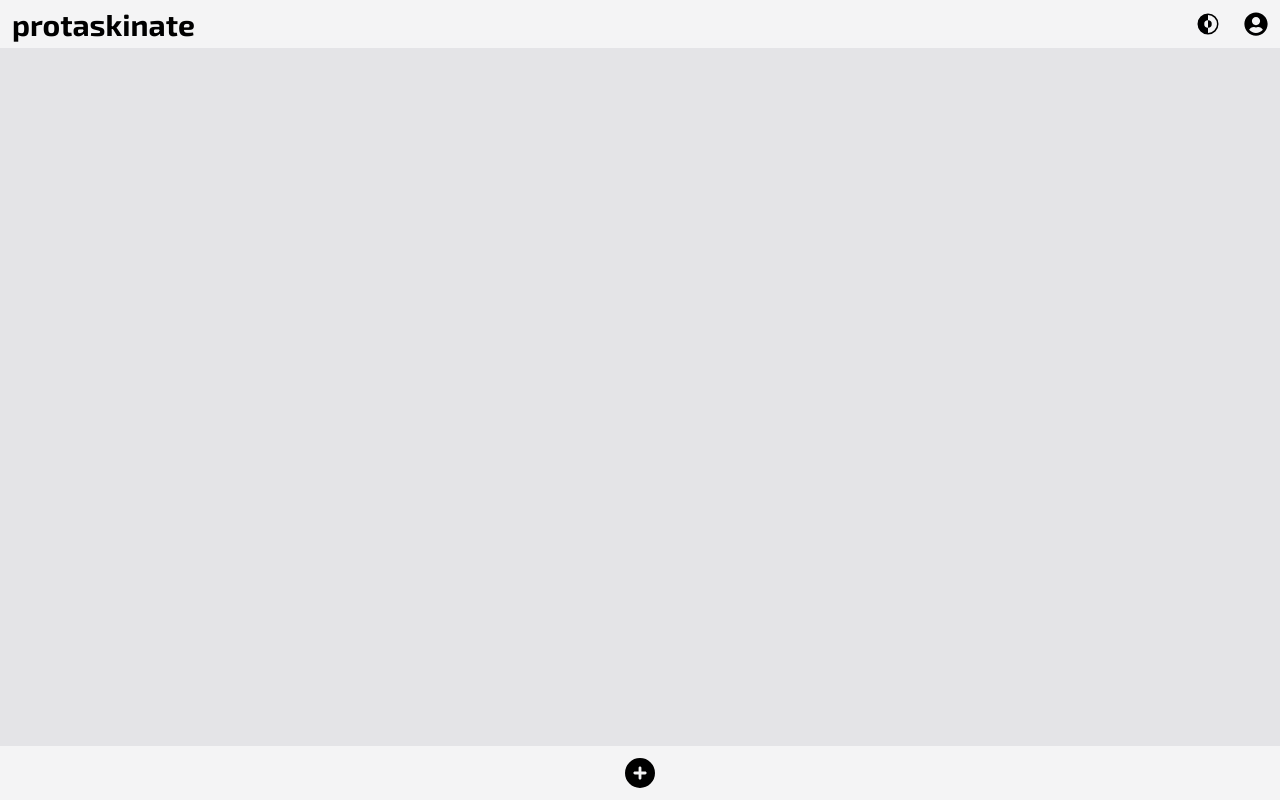
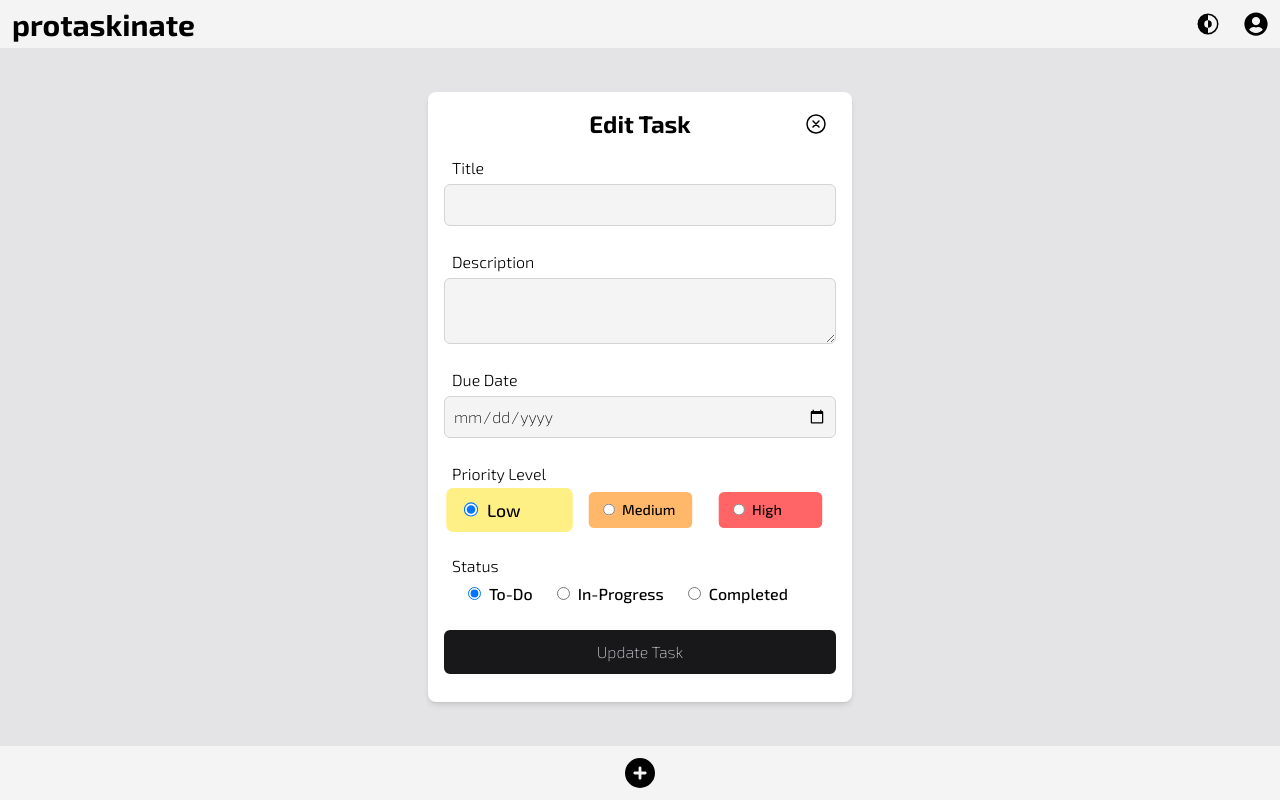
Before and after one commit to cassianebel/protaskinate, a React (Vite) app: page /edit/1 in a window 1280 px wide. Built offline with nearby package versions, Linux system fonts and the light colour scheme; no server answers.

Commit message:
edit tasks

```diff
--- a/src/App.jsx
+++ b/src/App.jsx
@@ -11,6 +11,7 @@ import { IoInvertMode } from "react-icons/io5";
 import { FaUserCircle } from "react-icons/fa";
 import { FaCirclePlus } from "react-icons/fa6";
 import CreateTaskForm from "./Components/CreateTaskForm";
+import EditTaskForm from "./Components/EditTaskForm";
 
 function App() {
   const [theme, setTheme] = useState("light");
@@ -63,6 +64,7 @@ function App() {
           <Route path="/signout" element={<SignOut />} />
           <Route path="/profile" element={<Profile user={user} />} />
           <Route path="/create" element={<CreateTaskForm user={user} />} />
+          <Route path="/edit/:taskId" element={<EditTaskForm user={user} />} />
         </Routes>
         <footer className="sticky bottom-0 w-full bg-zinc-100 dark:bg-zinc-900 p-3 flex items-center justify-center text-3xl">
           <NavLink to="/create">
--- a/src/Components/Button.jsx
+++ b/src/Components/Button.jsx
@@ -14,7 +14,7 @@ const Button = ({ text, type, style, icon, action }) => {
   return (
     <button
       type={type ? type : "button"}
-      className={`w-full my-3 p-2 px-4 rounded-md flex items-center justify-center gap-2 ${buttonStyle}`}
+      className={`w-full my-3 p-2 px-4 rounded-md flex items-center justify-center gap-2 cursor-pointer ${buttonStyle}`}
       onClick={action ? action : null}
     >
       {icon ? icon : ""}
--- /dev/null
+++ b/src/Components/EditTaskForm.jsx
@@ -0,0 +1,218 @@
+import { useState, useEffect, use } from "react";
+import { useNavigate, useParams } from "react-router-dom";
+import { fetchTask, updateTask } from "../firestore";
+import Input from "./Input";
+import Button from "./Button";
+import { IoCloseCircleOutline } from "react-icons/io5";
+
+const EditTaskForm = ({ user }) => {
+  const { taskId } = useParams();
+  const [taskOwner, setTaskOwner] = useState("");
+  const [taskTitle, setTaskTitle] = useState("");
+  const [taskDescription, setTaskDescription] = useState("");
+  const [taskDueDate, setTaskDueDate] = useState("");
+  const [taskPriority, setTaskPriority] = useState("low");
+  const [taskStatus, setTaskStatus] = useState("to-do");
+  const navigate = useNavigate();
+
+  useEffect(() => {
+    if (user) {
+      fetchTask(taskId)
+        .then((task) => {
+          if (task) {
+            setTaskOwner(task.data().userId);
+            setTaskTitle(task.data().title);
+            setTaskDescription(task.data().description || "");
+            setTaskDueDate(task.data().dueDate || null);
+            setTaskPriority(task.data().priority);
+            setTaskStatus(task.data().status);
+          } else {
+            console.error("Failed to fetch task.");
+          }
+        })
+        .catch((error) => {
+          console.error("An error occurred:", error);
+        });
+    }
+  }, [user]);
+
+  const handleSubmit = async (e) => {
+    e.preventDefault();
+
+    if (!user) {
+      console.error("You must be signed in to edit a task.");
+      return;
+    } else if (user.uid !== taskOwner) {
+      console.error("You do not have permission to edit this task.");
+      return;
+    }
+
+    const updatedTask = {
+      title: taskTitle,
+      description: taskDescription,
+      dueDate: taskDueDate ? taskDueDate : null,
+      priority: taskPriority,
+      status: taskStatus,
+      lastModifiedTimestamp: new Date(),
+    };
+
+    try {
+      await updateTask(taskId, updatedTask);
+      console.log("Task updated successfully!");
+      navigate("/");
+    } catch (error) {
+      console.error("Error updating task:", error);
+    }
+  };
+
+  return (
+    <div className="w-full max-w-md mx-auto">
+      <form
+        onSubmit={handleSubmit}
+        className="relative p-4 mx-3 bg-white dark:bg-zinc-900 rounded-lg shadow-md"
+      >
+        <h2 className="text-2xl font-bold mb-4 text-center">Edit Task</h2>
+        <Input
+          type="text"
+          label="Title"
+          name="title"
+          value={taskTitle}
+          changeHandler={(e) => setTaskTitle(e.target.value)}
+          required={true}
+        />
+        <label htmlFor="description" className="block mx-2 mb-1 font-light">
+          Description
+        </label>
+        <textarea
+          className="block w-full p-2 mb-6 border border-zinc-300 bg-zinc-100 rounded-md dark:border-zinc-700 dark:bg-zinc-800"
+          type="text"
+          id="description"
+          label="Description"
+          name="description"
+          value={taskDescription}
+          onChange={(e) => setTaskDescription(e.target.value)}
+        />
+        <Input
+          type="date"
+          label="Due Date"
+          name="dueDate"
+          value={taskDueDate}
+          changeHandler={(e) => setTaskDueDate(e.target.value)}
+        />
+        <fieldset className="mb-6">
+          <legend className="block mx-2 mb-1 font-light">Priority Level</legend>
+          <div className="grid grid-cols-3 ">
+            <div>
+              <label
+                className="bg-yellow-200 dark:bg-yellow-500 dark:text-zinc-950 block p-2 mx-2 scale-90 has-[:checked]:scale-110 transition-all duration-300 ease-in-out font-medium rounded-md"
+                htmlFor="low"
+              >
+                <input
+                  type="radio"
+                  id="low"
+                  name="low"
+                  value="low"
+                  className="mx-2"
+                  checked={taskPriority === "low"}
+                  onChange={(e) => setTaskPriority(e.target.value)}
+                />
+                Low
+              </label>
+            </div>
+            <div>
+              <label
+                className="bg-orange-300 dark:bg-orange-700 dark:text-white  block p-2 mx-2 scale-90 has-[:checked]:scale-110 transition-all duration-300 ease-in-out font-medium rounded-md"
+                htmlFor="medium"
+              >
+                <input
+                  type="radio"
+                  id="medium"
+                  name="medium"
+                  value="medium"
+                  className="mx-2"
+                  checked={taskPriority === "medium"}
+                  onChange={(e) => setTaskPriority(e.target.value)}
+                />
+                Medium
+              </label>
+            </div>
+            <div>
+              <label
+                className="bg-red-400 dark:bg-red-700 dark:text-zinc-50  block p-2 mx-2 scale-90 has-[:checked]:scale-110 transition-all duration-300 ease-in-out font-medium rounded-md"
+                htmlFor="high"
+              >
+                <input
+                  type="radio"
+                  id="high"
+                  name="high"
+                  value="high"
+                  className="mx-2"
+                  checked={taskPriority === "high"}
+                  onChange={(e) => setTaskPriority(e.target.value)}
+                />
+                High
+              </label>
+            </div>
+          </div>
+        </fieldset>
+        <fieldset className="mb-6">
+          <legend className="block mx-2 mb-1 font-light">Status</legend>
+          <div className="flex gap-4 ms-4">
+            <div>
+              <label className="font-medium" htmlFor="to-do">
+                <input
+                  type="radio"
+                  id="to-do"
+                  name="to-do"
+                  value="to-do"
+                  className="mx-2"
+                  checked={taskStatus === "to-do"}
+                  onChange={(e) => setTaskStatus(e.target.value)}
+                />
+                To-Do
+              </label>
+            </div>
+            <div>
+              <label className="font-medium" htmlFor="in-progress">
+                <input
+                  type="radio"
+                  id="in-progress"
+                  name="in-progress"
+                  value="in-progress"
+                  className="mx-2"
+                  checked={taskStatus === "in-progress"}
+                  onChange={(e) => setTaskStatus(e.target.value)}
+                />
+                In-Progress
+              </label>
+            </div>
+            <div>
+              <label className="font-medium" htmlFor="completed">
+                <input
+                  type="radio"
+                  id="completed"
+                  name="completed"
+                  value="completed"
+                  className="mx-2"
+                  checked={taskStatus === "completed"}
+                  onChange={(e) => setTaskStatus(e.target.value)}
+                />
+                Completed
+              </label>
+            </div>
+          </div>
+        </fieldset>
+        <Button type="submit" style="primary" text="Update Task" />
+        <div className="text-2xl absolute top-0 right-0">
+          <Button
+            action={() => navigate("/")}
+            style="inline"
+            icon={<IoCloseCircleOutline />}
+          />
+        </div>
+      </form>
+    </div>
+  );
+};
+
+export default EditTaskForm;
--- a/src/Components/Home.jsx
+++ b/src/Components/Home.jsx
@@ -54,9 +54,23 @@ const Home = ({ user }) => {
 
         return 0;
       });
-      inProgress = inProgress.sort(
-        (a, b) => priorityOrder[a.priority] - priorityOrder[b.priority]
-      );
+      inProgress.sort((a, b) => {
+        // First, sort by priority
+        const progressPriorityDiff =
+          priorityOrder[a.priority] - priorityOrder[b.priority];
+        if (progressPriorityDiff !== 0) return progressPriorityDiff;
+
+        // If priorities are the same, sort by dueDate (earliest first)
+        if (a.dueDate && b.dueDate) {
+          return new Date(a.dueDate) - new Date(b.dueDate);
+        }
+
+        // Tasks with a dueDate should come before those without
+        if (!a.dueDate) return 1;
+        if (!b.dueDate) return -1;
+
+        return 0;
+      });
 
       setCompletedTasks(completed);
       setToDoTasks(toDo);
--- a/src/Components/TaskCard.jsx
+++ b/src/Components/TaskCard.jsx
@@ -1,6 +1,10 @@
+import { NavLink } from "react-router-dom";
+import { FaPencilAlt } from "react-icons/fa";
+
 const TaskCard = ({ task }) => {
   return (
-    <div className="w-full bg-zinc-100 dark:bg-zinc-900 p-4 border-2 dark:border-1 rounded-lg">
+    <div className="block w-full bg-zinc-100 dark:bg-zinc-900 p-4 border-2 dark:border-1 rounded-lg relative">
+      <div>
         <h3 className="text-xl font-medium">{task.title}</h3>
         <p className="my-2 text-zinc-600 dark:text-zinc-400">
           {task.description}
@@ -20,6 +24,12 @@ const TaskCard = ({ task }) => {
           </li>
         </ul> */}
         </div>
+        <div className="absolute top-2 right-2 p-2 opacity-60 hover:opacity-90">
+          <NavLink to={`/edit/${task.id}`}>
+            <FaPencilAlt />
+          </NavLink>
+        </div>
+      </div>
     </div>
   );
 };
--- a/src/firestore.js
+++ b/src/firestore.js
@@ -6,6 +6,8 @@ import {
   collection,
   getDocs,
   where,
+  updateDoc,
+  getDoc,
 } from "firebase/firestore";
 import { db } from "./firebase";
 
@@ -52,6 +54,25 @@ export const fetchUsersTasks = async (user) => {
   }
 };
 
+export const fetchTask = async (taskId) => {
+  try {
+    const taskRef = doc(db, "tasks", taskId);
+    const querySnapshot = await getDoc(taskRef);
+    return querySnapshot;
+  } catch (error) {
+    console.error("Error fetching tasks:", error.message);
+  }
+};
+
+export const updateTask = async (taskId, updatedData) => {
+  try {
+    const taskRef = doc(db, "tasks", taskId);
+    await updateDoc(taskRef, updatedData);
+  } catch (error) {
+    console.error("Error updating task:", error);
+  }
+};
+
 // Example of how to query tasks with a specific label
 
 // const workLabelRef = doc(db, "labels", "work"); // Get a reference to the "work" label doc.
```
Lines whose indentation alone changed are shown as unchanged.
